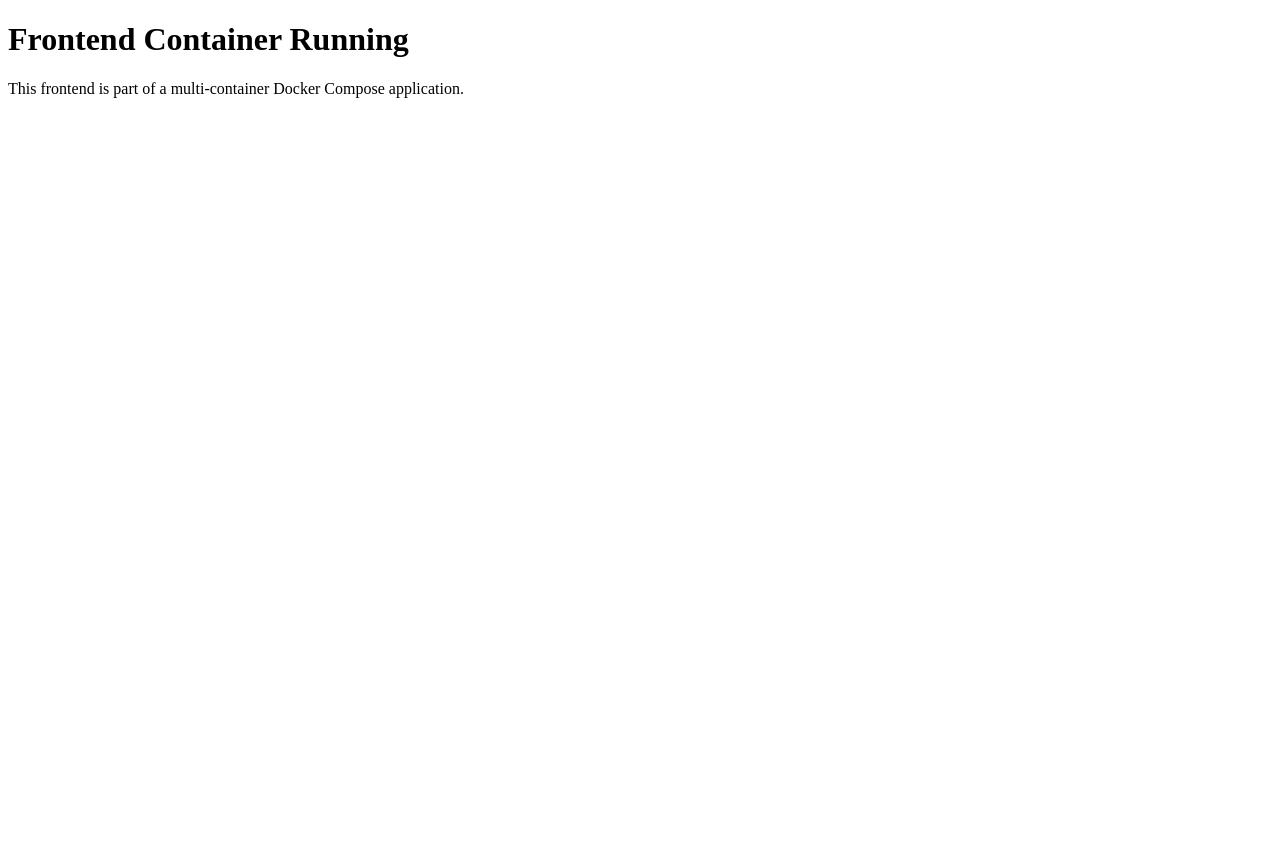
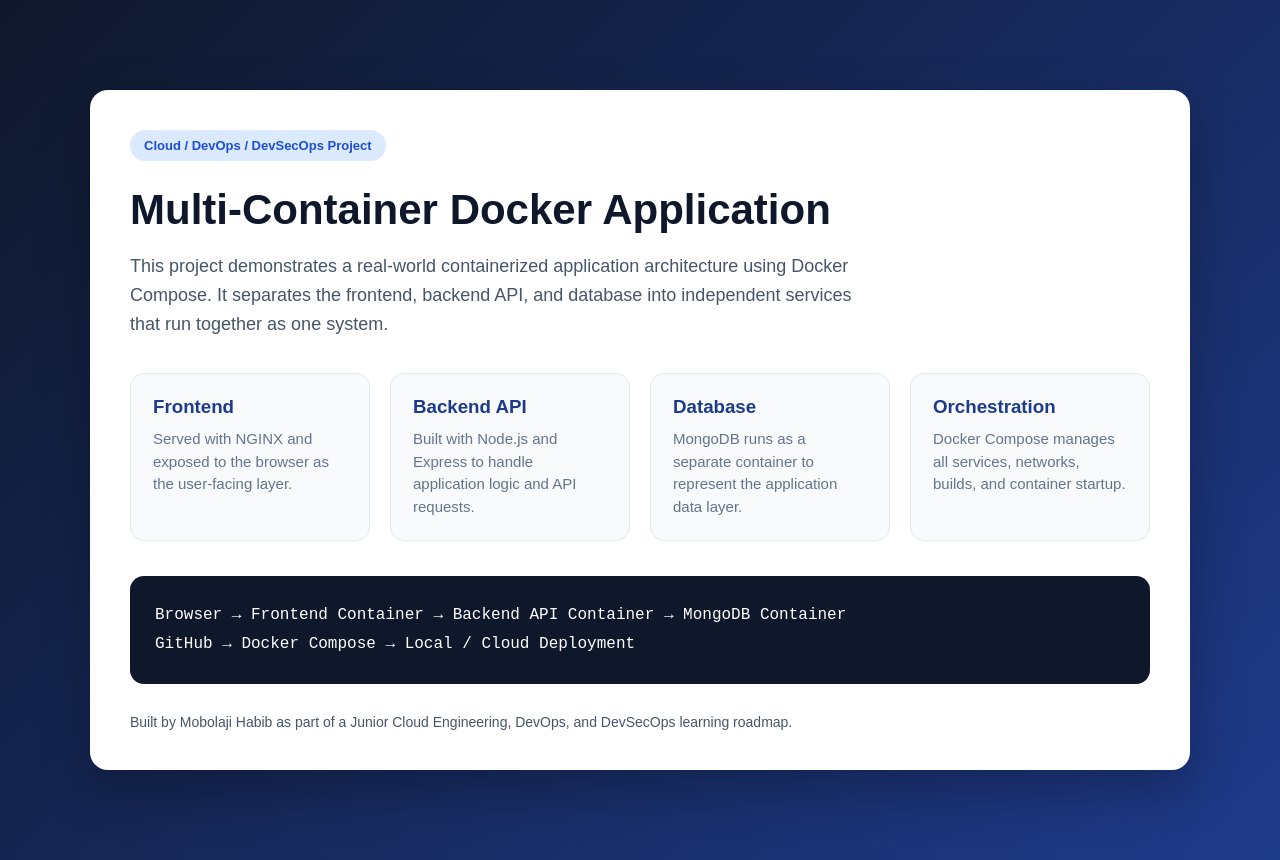
Before and after one commit to Reydove/multi-container-docker-app, a plain HTML site: page frontend/index.html in a window 1280 px wide. Before the commit the page ends 800 px from the top, so only its background shows below. Drawn offline with Linux system fonts and the light colour scheme.

Commit message:
Build multi-container Docker Compose architecture

```diff
--- a/frontend/index.html
+++ b/frontend/index.html
@@ -1,10 +1,139 @@
 <!DOCTYPE html>
 <html>
 <head>
-  <title>Multi-Container Docker App</title>
+  <title>DevOps Multi-Container Dashboard</title>
+  <style>
+    body {
+      margin: 0;
+      font-family: Arial, sans-serif;
+      background: linear-gradient(135deg, #0f172a, #1e3a8a);
+      color: #111827;
+    }
+
+    .wrapper {
+      max-width: 1100px;
+      margin: 60px auto;
+      padding: 30px;
+    }
+
+    .hero {
+      background: white;
+      border-radius: 18px;
+      padding: 40px;
+      box-shadow: 0 20px 50px rgba(0,0,0,0.25);
+    }
+
+    .label {
+      display: inline-block;
+      background: #dbeafe;
+      color: #1d4ed8;
+      padding: 8px 14px;
+      border-radius: 999px;
+      font-size: 13px;
+      font-weight: bold;
+      margin-bottom: 15px;
+    }
+
+    h1 {
+      font-size: 42px;
+      margin: 10px 0;
+      color: #0f172a;
+    }
+
+    .subtitle {
+      font-size: 18px;
+      color: #475569;
+      max-width: 750px;
+      line-height: 1.6;
+    }
+
+    .grid {
+      display: grid;
+      grid-template-columns: repeat(auto-fit, minmax(220px, 1fr));
+      gap: 20px;
+      margin-top: 35px;
+    }
+
+    .card {
+      background: #f8fafc;
+      border: 1px solid #e2e8f0;
+      border-radius: 14px;
+      padding: 22px;
+    }
+
+    .card h3 {
+      margin: 0 0 10px;
+      color: #1e3a8a;
+    }
+
+    .card p {
+      color: #64748b;
+      line-height: 1.5;
+      margin: 0;
+      font-size: 15px;
+    }
+
+    .flow {
+      margin-top: 35px;
+      padding: 25px;
+      border-radius: 14px;
+      background: #0f172a;
+      color: white;
+      font-family: monospace;
+      font-size: 16px;
+      line-height: 1.8;
+    }
+
+    .footer {
+      margin-top: 30px;
+      color: #475569;
+      font-size: 14px;
+    }
+  </style>
 </head>
 <body>
-  <h1>Frontend Container Running</h1>
-  <p>This frontend is part of a multi-container Docker Compose application.</p>
+  <div class="wrapper">
+    <div class="hero">
+      <span class="label">Cloud / DevOps / DevSecOps Project</span>
+
+      <h1>Multi-Container Docker Application</h1>
+
+      <p class="subtitle">
+        This project demonstrates a real-world containerized application architecture using Docker Compose.
+        It separates the frontend, backend API, and database into independent services that run together as one system.
+      </p>
+
+      <div class="grid">
+        <div class="card">
+          <h3>Frontend</h3>
+          <p>Served with NGINX and exposed to the browser as the user-facing layer.</p>
+        </div>
+
+        <div class="card">
+          <h3>Backend API</h3>
+          <p>Built with Node.js and Express to handle application logic and API requests.</p>
+        </div>
+
+        <div class="card">
+          <h3>Database</h3>
+          <p>MongoDB runs as a separate container to represent the application data layer.</p>
+        </div>
+
+        <div class="card">
+          <h3>Orchestration</h3>
+          <p>Docker Compose manages all services, networks, builds, and container startup.</p>
+        </div>
+      </div>
+
+      <div class="flow">
+        Browser → Frontend Container → Backend API Container → MongoDB Container<br>
+        GitHub → Docker Compose → Local / Cloud Deployment
+      </div>
+
+      <div class="footer">
+        Built by Mobolaji Habib as part of a Junior Cloud Engineering, DevOps, and DevSecOps learning roadmap.
+      </div>
+    </div>
+  </div>
 </body>
 </html>
```
Also changed, not shown: README.md, screenshots/Backend2.png (added), screenshots/Docker3.png (added), screenshots/Frotend1.png (added), 1 other file.
